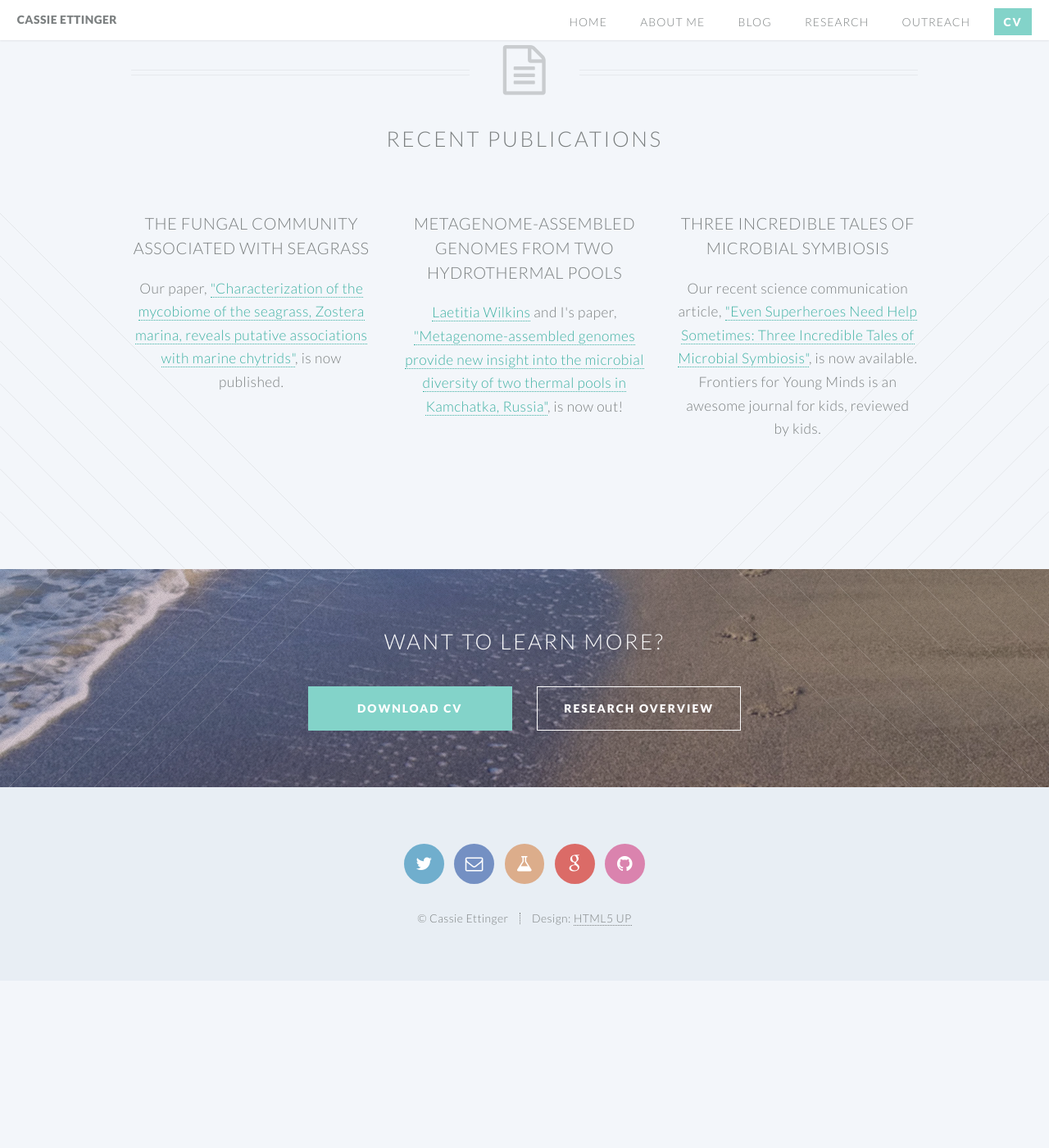
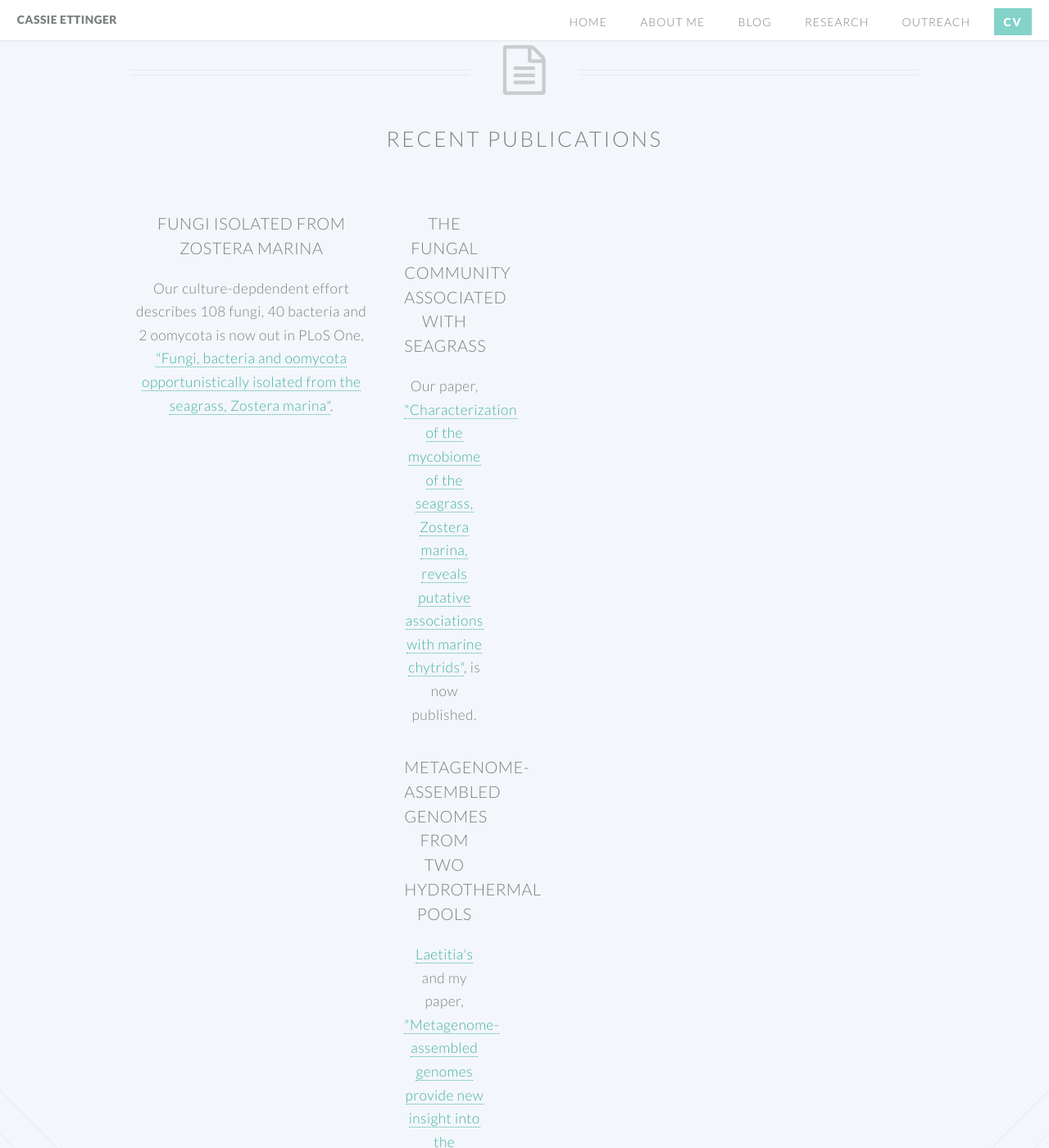
Before and after one commit to marinalaforgia/casett.github.io, a Jekyll site: the page built from index.html, in a window 1280 px wide and 1400 px high, scrolled down 1273 px. Shown: the whole window at 82% size. Built offline with Jekyll 4.4.1, drawn with Linux system fonts in a browser that asks for light colours; before the commit the page ends 2469 px from its top, so only the background shows below that.

Commit message:
Updated CV, added PLOS paper, trying to add 2 blog posts

```diff
--- a/cv.html
+++ b/cv.html
@@ -13,7 +13,7 @@ layout: default
 							<div class="content">
 								<section>
 									<p>Last updated March 2020</p>
-									<iframe src="/cv_files/Ettinger_CV_Mar_23_2020.pdf" width="100%" height="700" type='application/pdf'>
+									<iframe src="/cv_files/Ettinger_CV_July_22_2020.pdf" width="100%" height="700" type='application/pdf'>
 								</section>
 							</div>
 
--- a/index.html
+++ b/index.html
@@ -46,6 +46,24 @@ layout: landing-page
 
 					<section class="wrapper style1 container special">
 						<div class="row">
+
+							<div class="4u">
+
+								<section>
+
+									<header>
+											<h3>Fungi isolated from Zostera marina</h3>
+										</header>
+										<p>
+										Our culture-depdendent effort describes 108 fungi, 40 bacteria and 2 oomycota is now out in PLoS One, <a href="https://journals.plos.org/plosone/article?id=10.1371/journal.pone.0236135">"Fungi, bacteria and oomycota opportunistically isolated from the seagrass, Zostera marina"</a>.
+										</p>
+								</section>
+
+							</div>
+
+							<div class="4u">
+
+
 							<div class="4u">
 
 								<section>
@@ -65,20 +83,7 @@ layout: landing-page
 									<header>
 											<h3>Metagenome-assembled genomes from two hydrothermal pools</h3>
 										</header>
-										<p><a href="https://laetitia.schmid.se/">Laetitia Wilkins</a> and I's paper, <a href="https://www.nature.com/articles/s41598-019-39576-6">"Metagenome-assembled genomes provide new insight into the microbial diversity of two thermal pools in Kamchatka, Russia"</a>, is now out!</p>
-								</section>
-
-							</div>
-							<div class="4u">
-
-								<section>
-
-
-									<header>
-										<h3>Three Incredible Tales of Microbial Symbiosis</h3>
-									</header>
-
-									<p> Our recent science communication article, <a href="https://kids.frontiersin.org/article/10.3389/frym.2018.00050"> "Even Superheroes Need Help Sometimes: Three Incredible Tales of Microbial Symbiosis"</a>, is now available. Frontiers for Young Minds is an awesome journal for kids, reviewed by kids.</p>
+										<p><a href="https://laetitia.schmid.se/">Laetitia's</a> and my paper, <a href="https://www.nature.com/articles/s41598-019-39576-6">"Metagenome-assembled genomes provide new insight into the microbial diversity of two thermal pools in Kamchatka, Russia"</a>, is now out!</p>
 								</section>
 
 							</div>
@@ -98,7 +103,7 @@ layout: landing-page
 				</header>
 				<footer>
 					<ul class="buttons">
-						<li><a href="/cv_files/Ettinger_CV_Mar_23_2020.pdf" class="button special">Download CV</a></li>
+						<li><a href="/cv_files/Ettinger_CV_July_22_2020.pdf" class="button special">Download CV</a></li>
 						<li><a href="/research-overview.html" class="button">Research Overview</a></li>
 					</ul>
 				</footer>
--- a/seagrass-mycobiome.html
+++ b/seagrass-mycobiome.html
@@ -46,7 +46,7 @@ layout: default
 									<div class="row">
 
 									<div class="6u">
-									<p> <br>Our culture-depdendent effort generated a  morphogically diverse collection of 108 fungi, 41 bacteria and 2 oomycetes. We taxonomically identified isolates using a combination of molecular and phylogenetic methods. Our preprint describing this collection is now available on bioRxiv, <a href="https://doi.org/10.1101/2020.03.13.991547">"All small things considered: the diversity of fungi, bacteria and oomycota isolated from the seagrass, Zostera marina"</a>. </p>
+									<p> <br>Our culture-depdendent effort generated a  morphogically diverse collection of 108 fungi, 40 bacteria and 2 oomycetes. We taxonomically identified isolates using a combination of molecular and phylogenetic methods. Our paper describing this collection is now available in PLoS One, <a href="https://journals.plos.org/plosone/article?id=10.1371/journal.pone.0236135">"Fungi, bacteria and oomycota opportunistically isolated from the seagrass, Zostera marina"</a>. </p>
 
 									</div>
 									<div class="6u">
```
Also changed, not shown: _posts/2019-11-11-tree-of-life-podcast.html (added, +10 -0 lines), _posts/2020-07-22-msa-2020.html (added, +14 -0 lines), research-overview.html (+17 -13 lines), 2 other files.
